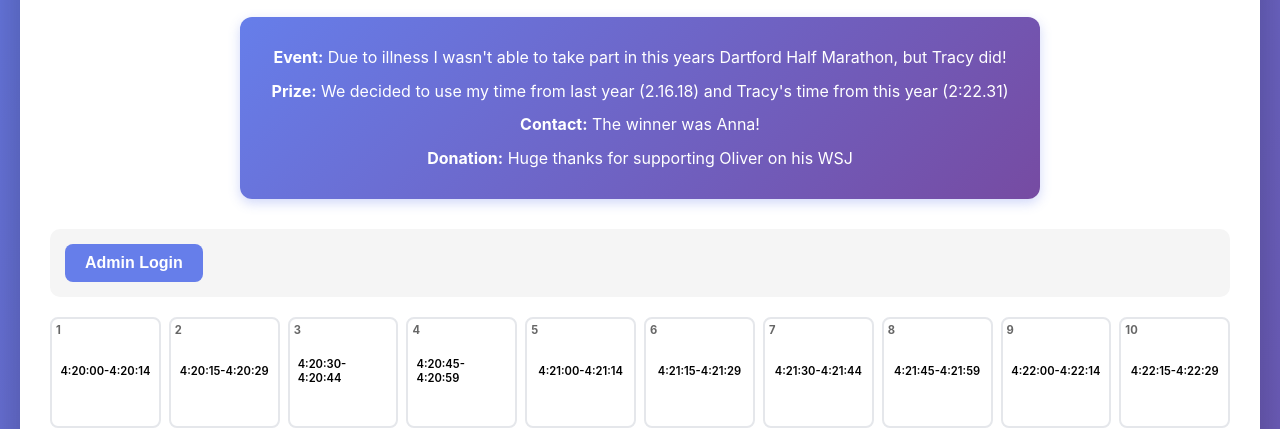
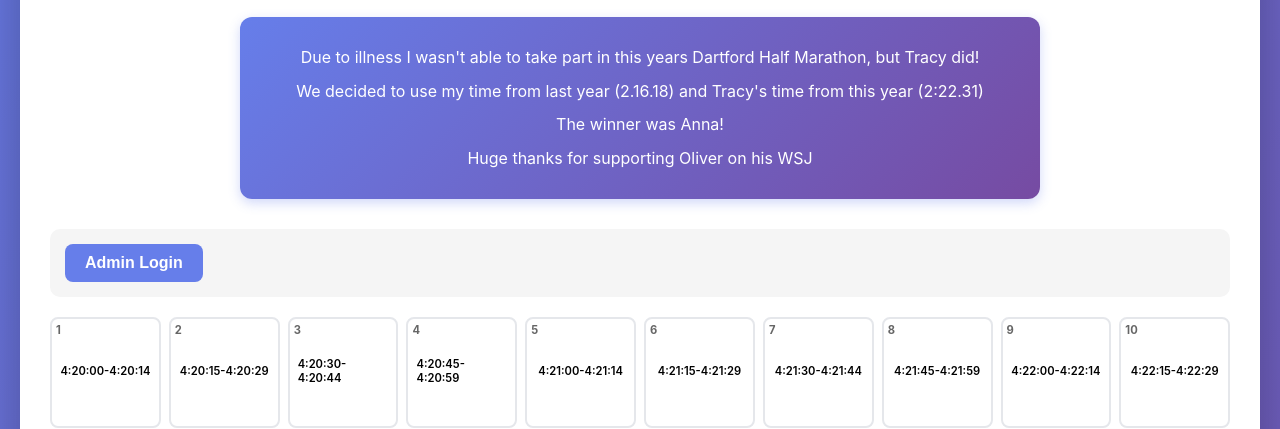
Before and after one commit to balfea/guess-the-time, a website: page public/test.html in a window 1280 px wide. Shown: the part 397-826 px from the top of the page. Drawn offline with Linux system fonts and the light colour scheme; no server answers.

Commit message:
Update event details in test.html

```diff
--- a/public/test.html
+++ b/public/test.html
@@ -363,10 +363,10 @@
             <p>Pick the combined time* when you think we'll finish the Dartford Half Marathon</p>
 
             <div class="info-box">
-                <p><strong>Event:</strong> Due to illness I wasn't able to take part in this years Dartford Half Marathon, but Tracy did!</p>
-                <p><strong>Prize:</strong> We decided to use my time from last year (2.16.18) and Tracy's time from this year (2:22.31)</p>
-                <p><strong>Contact:</strong> The winner was Anna!</p>
-                <p><strong>Donation:</strong> Huge thanks for supporting Oliver on his WSJ</p>
+                <p> Due to illness I wasn't able to take part in this years Dartford Half Marathon, but Tracy did!</p>
+                <p> We decided to use my time from last year (2.16.18) and Tracy's time from this year (2:22.31)</p>
+                <p> The winner was Anna!</p>
+                <p> Huge thanks for supporting Oliver on his WSJ</p>
             </div>
         </header>
 
```
